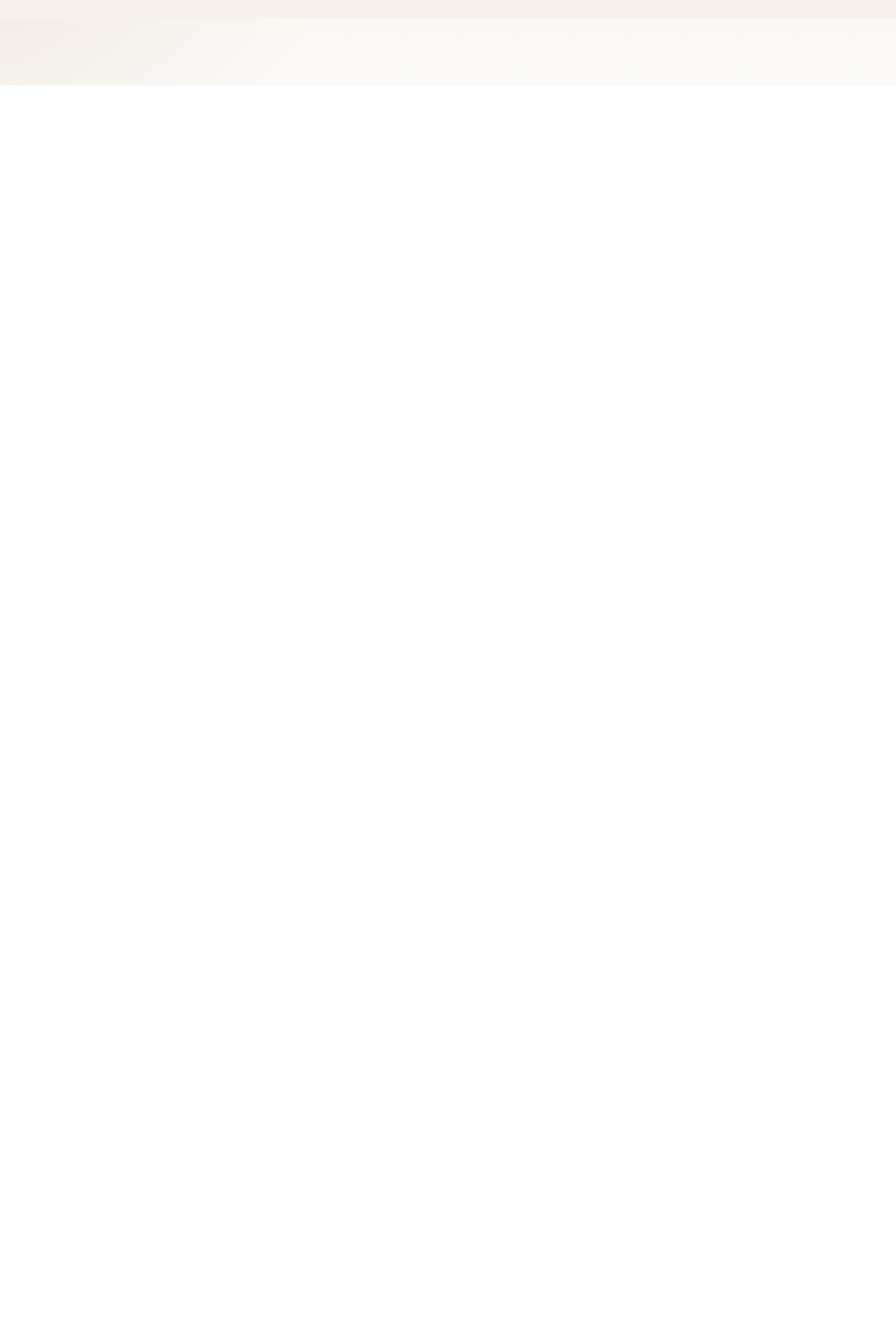
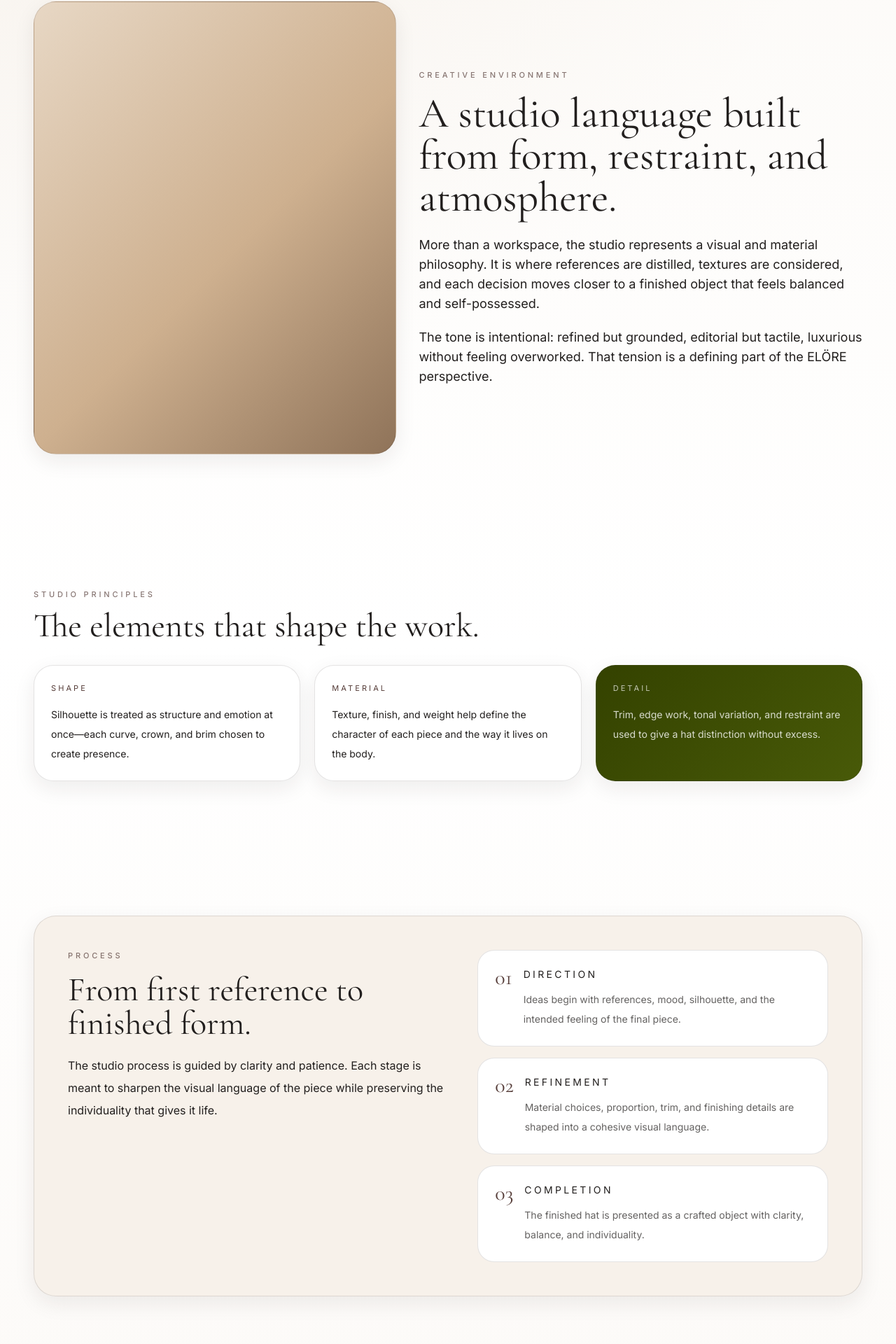
Before and after one commit to caliphsafe/elore-atelier, a Next.js app: page /studio in a window 1280 px wide. Shown: the part 678-2598 px from the top of the page at 70% size. Before the commit the page ends 800 px from the top, so only its background shows below. Built offline with nearby package versions, Linux system fonts and the light colour scheme.

Commit message:
Update page.tsx

```diff
--- a/app/studio/page.tsx
+++ b/app/studio/page.tsx
@@ -1,3 +1,221 @@
+import Link from "next/link";
+
+const principles = [
+  {
+    title: "Shape",
+    text: "Silhouette is treated as structure and emotion at once—each curve, crown, and brim chosen to create presence."
+  },
+  {
+    title: "Material",
+    text: "Texture, finish, and weight help define the character of each piece and the way it lives on the body."
+  },
+  {
+    title: "Detail",
+    text: "Trim, edge work, tonal variation, and restraint are used to give a hat distinction without excess."
+  }
+];
+
+const processSteps = [
+  {
+    number: "01",
+    title: "Direction",
+    text: "Ideas begin with references, mood, silhouette, and the intended feeling of the final piece."
+  },
+  {
+    number: "02",
+    title: "Refinement",
+    text: "Material choices, proportion, trim, and finishing details are shaped into a cohesive visual language."
+  },
+  {
+    number: "03",
+    title: "Completion",
+    text: "The finished hat is presented as a crafted object with clarity, balance, and individuality."
+  }
+];
+
 export default function StudioPage() {
-  return <section className="px-6 py-24">Studio</section>;
+  return (
+    <>
+      <section className="section-pad pt-12 md:pt-16">
+        <div className="editorial-container">
+          <div className="max-w-4xl">
+            <p className="eyebrow">Studio</p>
+            <h1 className="serif-display mt-4 text-5xl leading-[0.95] tracking-hero text-brand-ink md:text-7xl">
+              A closer look at the atmosphere, craft, and creative process behind the work.
+            </h1>
+            <p className="mt-6 max-w-2xl text-base leading-8 text-brand-ink/72 md:text-lg">
+              The studio is where silhouette, texture, mood, and intention are
+              brought into alignment—shaping each piece through a process that
+              values refinement, individuality, and quiet impact.
+            </p>
+          </div>
+        </div>
+      </section>
+
+      <section className="section-pad">
+        <div className="editorial-container grid gap-8 lg:grid-cols-[0.9fr_1.1fr] lg:items-center">
+          <div className="rounded-luxe border thin-border bg-[linear-gradient(135deg,#e7d7c4_0%,#ceb08f_55%,#8f7359_100%)] shadow-soft">
+            <div className="aspect-[4/5] w-full rounded-luxe" />
+          </div>
+
+          <div className="max-w-2xl">
+            <p className="eyebrow">Creative Environment</p>
+            <h2 className="serif-display mt-4 text-4xl leading-tight text-brand-ink md:text-6xl">
+              A studio language built from form, restraint, and atmosphere.
+            </h2>
+            <p className="mt-6 text-base leading-8 text-brand-ink/72 md:text-lg">
+              More than a workspace, the studio represents a visual and material
+              philosophy. It is where references are distilled, textures are
+              considered, and each decision moves closer to a finished object
+              that feels balanced and self-possessed.
+            </p>
+            <p className="mt-5 text-base leading-8 text-brand-ink/72 md:text-lg">
+              The tone is intentional: refined but grounded, editorial but
+              tactile, luxurious without feeling overworked. That tension is a
+              defining part of the ELÖRE perspective.
+            </p>
+          </div>
+        </div>
+      </section>
+
+      <section className="section-pad pt-0">
+        <div className="editorial-container">
+          <div className="mb-8 max-w-2xl">
+            <p className="eyebrow">Studio Principles</p>
+            <h2 className="serif-display mt-3 text-4xl leading-tight text-brand-ink md:text-5xl">
+              The elements that shape the work.
+            </h2>
+          </div>
+
+          <div className="grid gap-5 md:grid-cols-3">
+            {principles.map((principle, index) => (
+              <div
+                key={principle.title}
+                className={`rounded-[1.75rem] border thin-border p-6 shadow-soft ${
+                  index === 2 ? "olive-panel text-white" : "bg-white"
+                }`}
+              >
+                <h3
+                  className={`text-[11px] uppercase tracking-[0.28em] ${
+                    index === 2 ? "text-white/70" : "text-brand-mocha"
+                  }`}
+                >
+                  {principle.title}
+                </h3>
+                <p
+                  className={`mt-4 text-sm leading-7 ${
+                    index === 2 ? "text-white/80" : "text-brand-ink/72"
+                  }`}
+                >
+                  {principle.text}
+                </p>
+              </div>
+            ))}
+          </div>
+        </div>
+      </section>
+
+      <section className="section-pad">
+        <div className="editorial-container overflow-hidden rounded-luxe border thin-border bg-[#f7f1ea] shadow-soft">
+          <div className="grid gap-8 p-6 md:p-8 lg:grid-cols-[1.05fr_0.95fr] lg:p-12">
+            <div>
+              <p className="eyebrow">Process</p>
+              <h2 className="serif-display mt-4 text-4xl leading-tight text-brand-ink md:text-5xl">
+                From first reference to finished form.
+              </h2>
+              <p className="mt-5 max-w-xl text-base leading-8 text-brand-ink/72">
+                The studio process is guided by clarity and patience. Each stage
+                is meant to sharpen the visual language of the piece while
+                preserving the individuality that gives it life.
+              </p>
+            </div>
+
+            <div className="grid gap-4">
+              {processSteps.map((step) => (
+                <div
+                  key={step.number}
+                  className="rounded-[1.5rem] border thin-border bg-white p-5 md:p-6"
+                >
+                  <div className="flex items-start gap-4">
+                    <p className="serif-display text-3xl leading-none text-brand-mocha">
+                      {step.number}
+                    </p>
+                    <div>
+                      <h3 className="text-sm uppercase tracking-[0.24em] text-brand-ink">
+                        {step.title}
+                      </h3>
+                      <p className="mt-3 text-sm leading-7 text-brand-ink/70">
+                        {step.text}
+                      </p>
+                    </div>
+                  </div>
+                </div>
+              ))}
+            </div>
+          </div>
+        </div>
+      </section>
+
+      <section className="section-pad pt-0">
+        <div className="editorial-container grid gap-5 md:grid-cols-[1.2fr_0.8fr]">
+          <div className="rounded-luxe border thin-border bg-[linear-gradient(135deg,#f1e6d8_0%,#d6bea2_100%)] shadow-soft">
+            <div className="aspect-[16/10] w-full rounded-luxe" />
+          </div>
+
+          <div className="rounded-luxe border thin-border bg-white p-6 shadow-soft md:p-8">
+            <p className="eyebrow">Material Language</p>
+            <h2 className="serif-display mt-4 text-3xl leading-tight text-brand-ink md:text-4xl">
+              Texture and finish are part of the story.
+            </h2>
+            <p className="mt-5 text-sm leading-7 text-brand-ink/72 md:text-base md:leading-8">
+              Felt, trim, tonal depth, edge treatment, and surface character all
+              shape the emotional tone of a piece. These details are not added
+              decoration—they are part of the structure of the experience.
+            </p>
+          </div>
+        </div>
+      </section>
+
+      <section className="section-pad pt-0">
+        <div className="editorial-container">
+          <div className="overflow-hidden rounded-luxe border thin-border bg-white shadow-soft">
+            <div className="grid gap-8 p-6 md:p-8 lg:grid-cols-[1.1fr_0.9fr] lg:p-12">
+              <div>
+                <p className="eyebrow">Continue Exploring</p>
+                <h2 className="serif-display mt-4 max-w-2xl text-4xl leading-tight text-brand-ink md:text-5xl">
+                  Discover the collection or begin a custom commission.
+                </h2>
+                <p className="mt-5 max-w-xl text-base leading-8 text-brand-ink/72">
+                  The studio offers a deeper understanding of the perspective
+                  behind the work. The next step is to explore the collection or
+                  move into a more personal bespoke experience.
+                </p>
+              </div>
+
+              <div className="flex flex-col justify-center gap-4">
+                <Link
+                  href="/shop"
+                  className="inline-flex w-fit rounded-full bg-brand-ink px-6 py-3 text-xs uppercase tracking-[0.24em] text-brand-white transition hover:bg-brand-mocha"
+                >
+                  Shop the Collection
+                </Link>
+                <Link
+                  href="/custom"
+                  className="inline-flex w-fit rounded-full border border-brand-ink px-6 py-3 text-xs uppercase tracking-[0.24em] text-brand-ink transition hover:border-brand-mocha hover:text-brand-mocha"
+                >
+                  Begin a Custom Hat
+                </Link>
+                <Link
+                  href="/lookbook"
+                  className="inline-flex w-fit text-[11px] uppercase tracking-[0.26em] text-brand-mocha transition hover:text-brand-ink"
+                >
+                  View the Lookbook
+                </Link>
+              </div>
+            </div>
+          </div>
+        </div>
+      </section>
+    </>
+  );
 }
```
